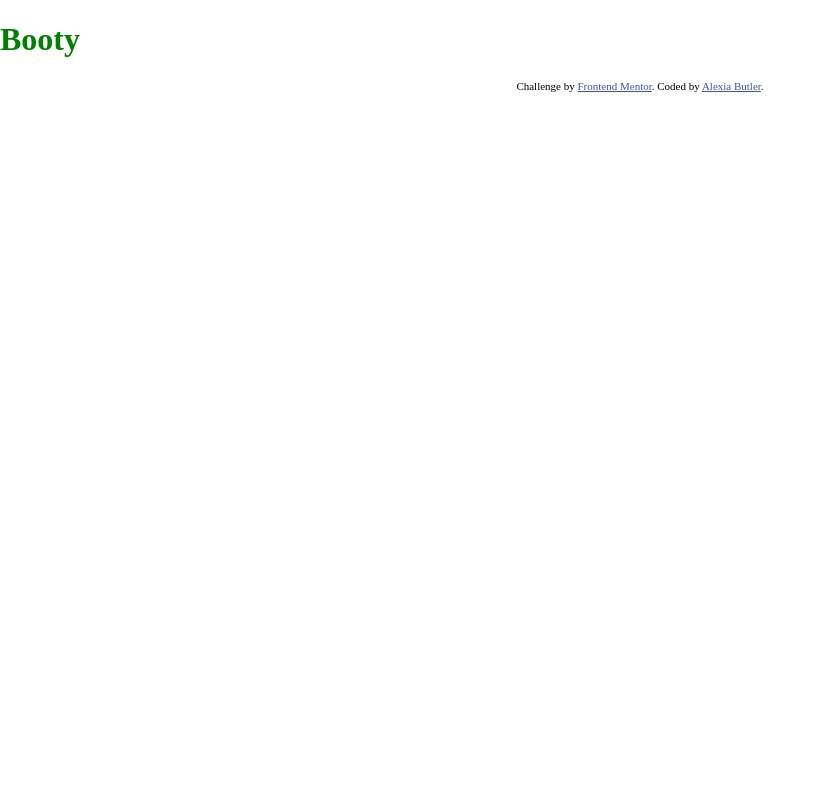
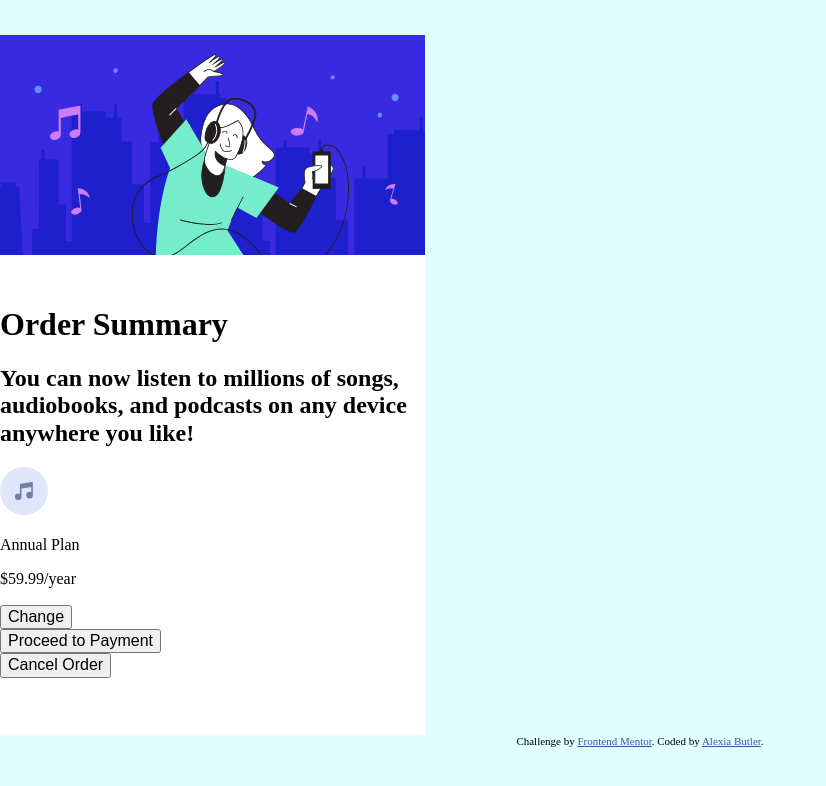
Before and after one commit to alexiavictoria/order-summary-component-fm, a plain HTML site: page index.html in a window 1280 px wide. Shown: the whole page, without its empty margins (0-826 px from the left). Drawn offline with Linux system fonts and the light colour scheme.

Commit message:
main base

```diff
--- a/index.html
+++ b/index.html
@@ -8,17 +8,61 @@
   <link rel="stylesheet" href="./style.css">
 
   <title>Frontend Mentor | Order Summary Card</title>
+</head>
 
-  <!-- Feel free to remove these styles or customise in your own stylesheet 👍 -->
-  <style>
-    .attribution { font-size: 11px; text-align: center; }
-    .attribution a { color: hsl(228, 45%, 44%); }
-  </style>
-</head>
 <body>
 
+  <div class="card wrapper">
 
-<h1>Booty</h1>
+  <!-- TITLE -->
+
+  <div>
+    <h1>Order Summary</h1>
+  </div>
+
+  <!-- DESCRIPTION -->
+
+  <div>
+    <h2>You can now listen to millions of songs, audiobooks, and podcasts on any device anywhere you like!</h2>
+  </div>
+
+  <!-- APP CARD -->
+
+  <div>
+
+    <div>
+      <img src="./assets/icon-music.svg" alt="music logo icon">
+    </div>
+
+    <div>
+      <div>
+        <p>Annual Plan</p>
+      </div>
+
+      <div>
+        <p>$59.99/year</p>
+      </div>
+    </div>
+
+    <div>
+      <button>Change</button>
+    </div>
+
+  </div>
+
+  <!-- BUTTON -->
+
+  <div>
+    <button>Proceed to Payment</button>
+  </div>
+
+  <!-- CANCEL ORDER -->
+
+  <div>
+    <button>Cancel Order</button>
+  </div>
+
+  </div>
 
   <div class="attribution">
     Challenge by <a href="https://www.frontendmentor.io?ref=challenge" target="_blank">Frontend Mentor</a>.
--- a/style.css
+++ b/style.css
@@ -6,7 +6,45 @@ html { box-sizing: border-box;}
 
 .sr-only { position: absolute; width: 1px; height: 1px; margin: -1px; border: 0; padding: 0; white-space: nowrap; clip-path: inset(100%); clip: rect(0 0 0 0); overflow: hidden;}
 
-h1 {
-    font-size: 32px;
-    color: green;
+.wrapper {
+    max-width: 1200px;
+    width: 80%;
+    margin: 0 auto;
+    }
+
+/* BACKGROUND */
+
+body {
+    background-color: lightcyan;
 }
+
+.card {
+    background-color: white;
+    background-image: url(./assets/illustration-hero.svg);
+    background-repeat: no-repeat;
+    width: 425px;
+    height: 700px;
+    padding: 250px 0 0 0;
+    margin: 35px 0 0 0;
+}
+
+
+/* TITLE */
+
+/* DESCRIPTION */
+
+/* APP CARD */
+
+/* BUTTON */
+
+/* CANCEL ORDER */
+
+
+/* ATTRIBUTION */
+.attribution {
+    font-size: 11px;
+    text-align: center;
+    }
+.attribution a {
+    color: hsl(228, 45%, 44%);
+    }
```
